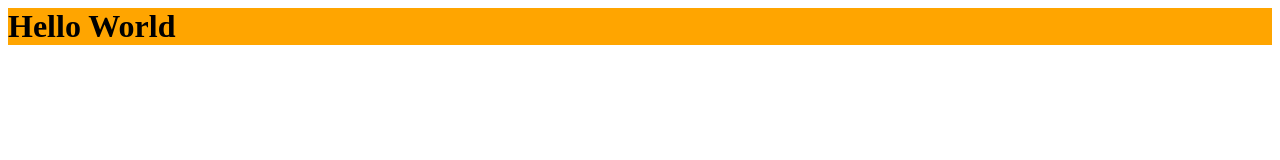
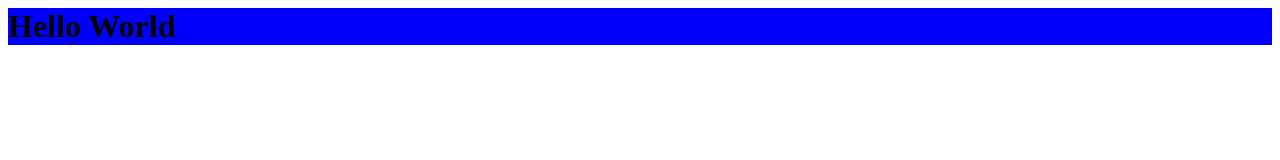
Before and after one commit to andrestaffe/nginx, a plain HTML site: page index.html in a window 1280 px wide. Drawn offline with Linux system fonts and the light colour scheme.

Commit message:
Update index.html

```diff
--- a/index.html
+++ b/index.html
@@ -1,3 +1,3 @@
 <html>
-<h1 style="background-color:Orange;">Hello World</h1>
+<h1 style="background-color:Blue;">Hello World</h1>
 </html>
```
